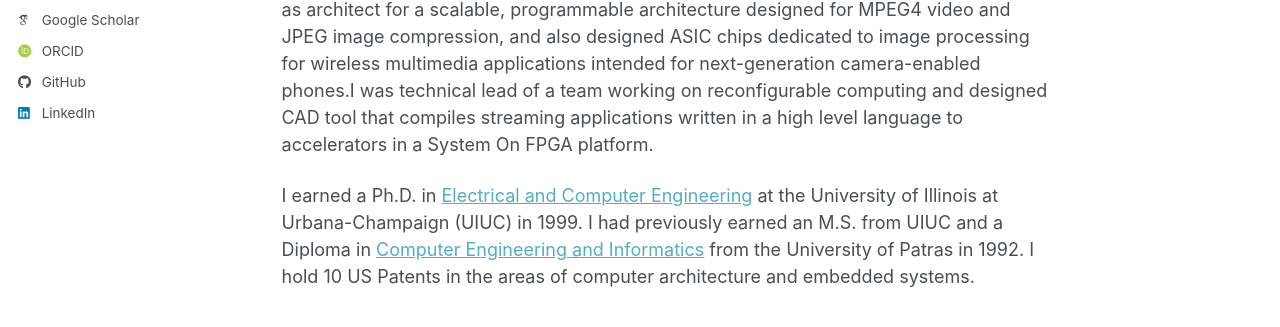
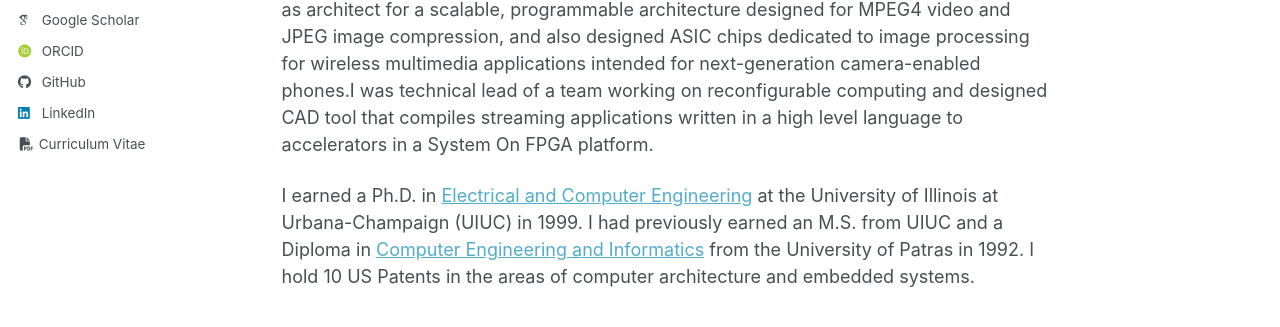
Before and after one commit to nbellas/nbellas.github.io, a Jekyll site: the page built from _pages/about.md, in a window 1280 px wide. Shown: the part 425-752 px from the top of the page. Built offline with Jekyll 4.4.1, drawn with Linux system fonts in a browser that asks for light colours; some web fonts are replaced; a script bundle is joined from its source files by our own code; library files that are not in the unit come from our copies.

Commit message:
Update author-profile.html

```diff
--- a/_includes/author-profile.html
+++ b/_includes/author-profile.html
@@ -129,6 +129,7 @@
       {% if author.linkedin %}
         <li><a href="https://www.linkedin.com/in/{{ author.linkedin }}"><i class="fab fa-fw fa-linkedin icon-pad-right" aria-hidden="true"></i>LinkedIn</a></li>
       {% endif %}
+        <li><a href="/files/NikosBellas_CV.pdf"><i class="fas fa-fw fa-file-pdf" aria-hidden="true"></i> Curriculum Vitae</a></li>
       {% if author.mastodon %}
         <li><a href="{{ author.mastodon }}"><i class="fab fa-fw fa-mastodon icon-pad-right" aria-hidden="true"></i>Mastodon</a></li>
       {% endif %}
```
